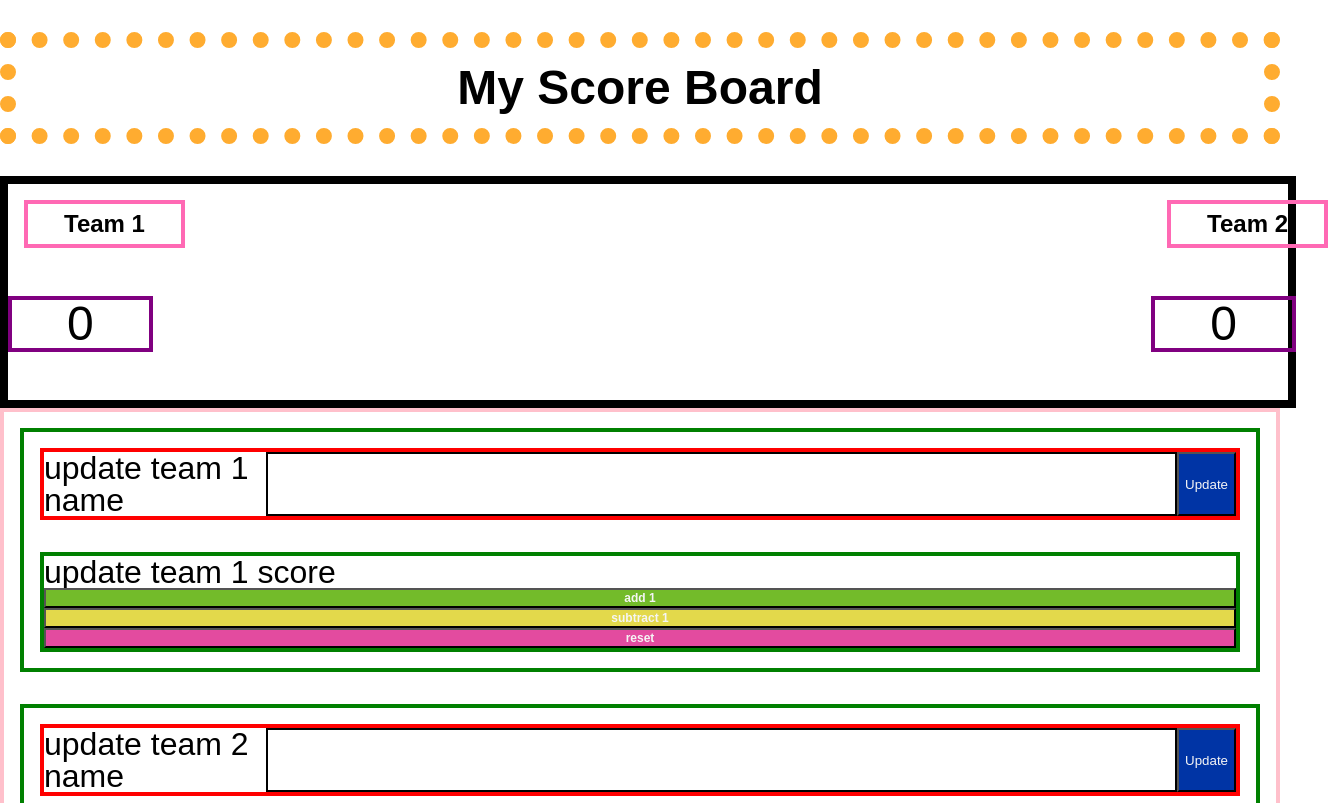
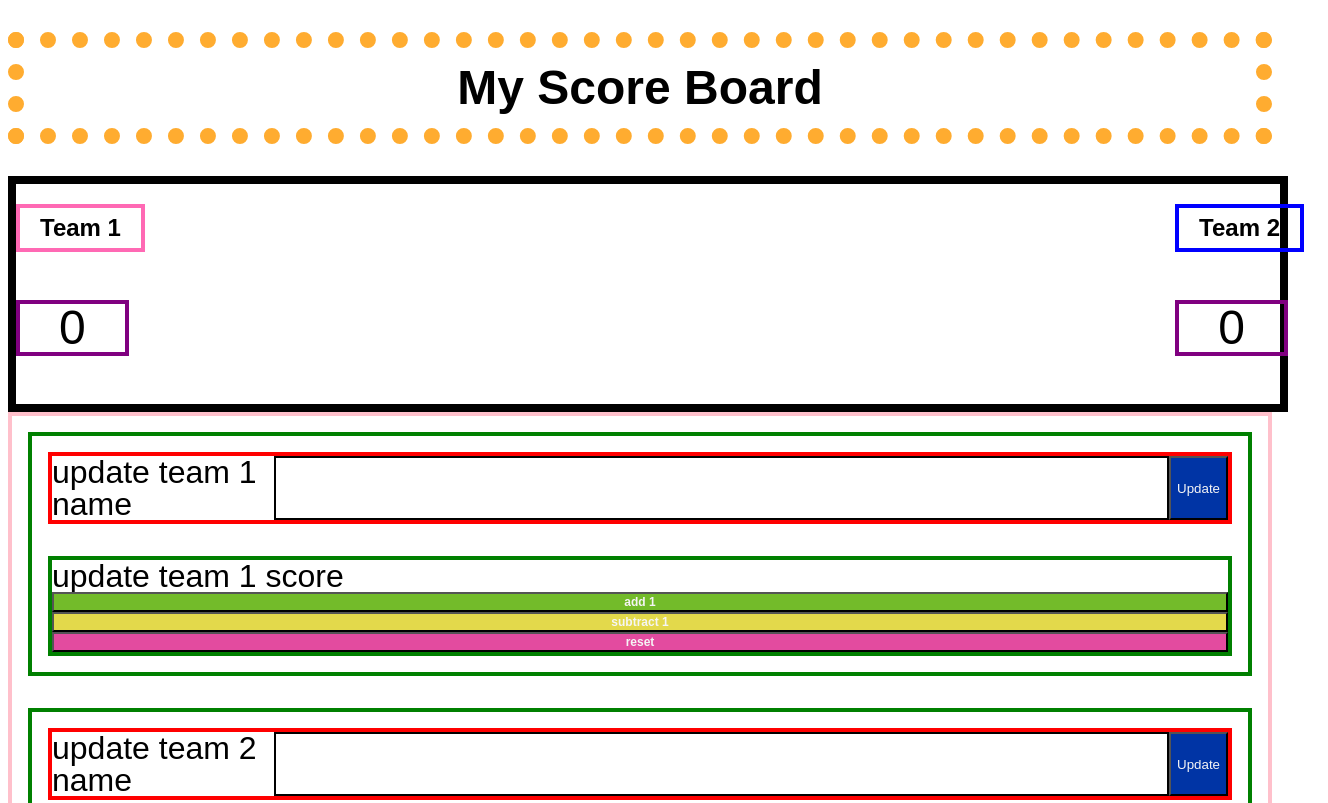
Before and after one commit to PerseusRipple/scoreboard, a website: page public/index.html in a window 1280 px wide. Shown: the top 803 px of the page, 1328 px wide, since content can reach past the window. Drawn offline with Linux system fonts and the light colour scheme.

```diff
--- a/public/screen.css
+++ b/public/screen.css
@@ -7,11 +7,13 @@
 }
 
 body {
-  margin: 0;
+  margin: 0.5rem;
   min-height: 100%;
 }
 
 h1 {
+  display: flex;
+  justify-content: center;
   text-align: center;
   border: 1rem dotted rgb(255, 172, 48);
   padding: 1rem;
@@ -20,7 +22,7 @@
 
 .score-area {
   display: flex;
-  justify-content: center;
+  justify-content: space-evenly;
   border: 0.5rem solid black;
   width: 100%;
 }
@@ -32,7 +34,7 @@
   text-align: center;
   flex-direction: column;
   border: 0.25rem solid hotpink;
-  margin: 1rem;
+  /* margin: 1rem; */
   padding: 0.5rem;
   width: 100%;
 }
@@ -41,8 +43,8 @@
   display: flex;
   text-align: center;
   flex-direction: column;
-  border: 0.25rem solid hotpink;
-  margin: 1rem;
+  border: 0.25rem solid blue;
+  /* margin: 1rem; */
   padding: 0.5rem;
   width: 100%;
 }
```
Also changed, not shown: public/index.html (+3 -2 lines).
